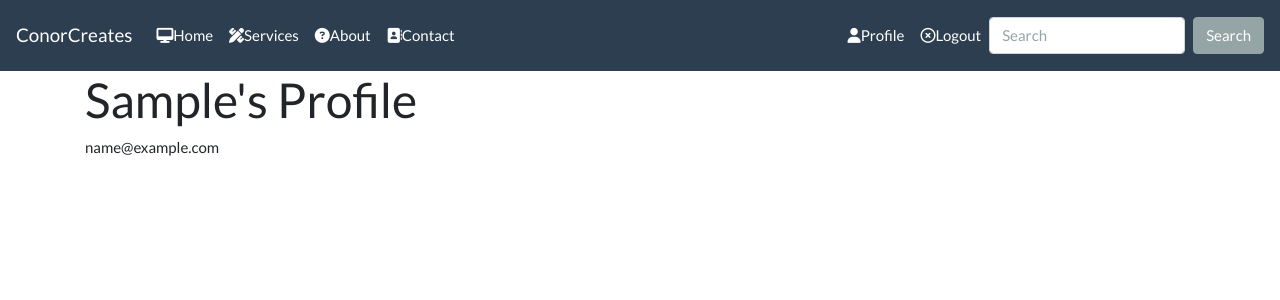
After one commit to walshyc/conor-creates, a Django app: page /accounts/profile/ in a window 1280 px wide. The commit adds this page. Shown: the top 300 px of the page. Run offline with Django 3.2, Linux system fonts and the light colour scheme; the visitor is signed in with stand-in values (Sample User, id 1); data comes from the database, SQL or seed files in the repository; some libraries are stand-ins or nearby versions.

Commit message:
created profile page

```diff
--- /dev/null
+++ b/accounts/templates/profile.html
@@ -0,0 +1,8 @@
+{% extends 'base.html' %}
+{% block title %}{{ user|title }}'s Profile - Conor Creates{% endblock title %}
+{% block heading %}{{ user|title }}'s Profile{% endblock heading %}
+{% block content %}
+
+  <p>{{user.email}}</p>
+
+{% endblock content %}
--- a/accounts/views.py
+++ b/accounts/views.py
@@ -1,6 +1,7 @@
 from django.shortcuts import render, redirect, reverse
 from django.contrib import auth, messages
 from django.contrib.auth.decorators import login_required
+from django.contrib.auth.models import User
 from accounts.forms import UserLoginForm, UserRegisterForm
 
 def index(request):
@@ -68,3 +69,10 @@ def register(request):
     register_form = UserRegisterForm()
 
     return render(request, 'register.html', {'register_form': register_form})
+
+def user_profile(request):
+    """ Displays the logged in Users profile """
+
+    user = User.objects.get(email = request.user.email)
+
+    return render(request, 'profile.html', {'profile': user})
--- a/conor_creates/urls.py
+++ b/conor_creates/urls.py
@@ -15,12 +15,13 @@ Including another URLconf
 """
 from django.conf.urls import url
 from django.contrib import admin
-from accounts.views import index, logout, login, register
+from accounts.views import index, logout, login, register, user_profile
 
 urlpatterns = [
     url(r'^admin/', admin.site.urls),
     url(r'^$', index, name = 'index'),
     url(r'^accounts/logout/$', logout, name = 'logout'),
     url(r'^accounts/login/$', login, name = 'login'),
-    url(r'^accounts/register', register, name = 'register'),
+    url(r'^accounts/register/$', register, name = 'register'),
+    url(r'^accounts/profile/$', user_profile, name = 'profile'),
 ]
--- a/templates/base.html
+++ b/templates/base.html
@@ -44,7 +44,7 @@
             <ul class="navbar-nav ml-auto">
                 {% if user.is_authenticated %}
                 <li class="nav-item">
-                    <a class="nav-link" href="#"><i class="fas fa-user"></i>Profile</a>
+                    <a class="nav-link" href="{% url 'profile' %}"><i class="fas fa-user"></i>Profile</a>
                 </li>
                 <li class="nav-item">
                     <a class="nav-link" href="{% url 'logout' %}"><i class="far fa-times-circle"></i>Logout</a>
```
